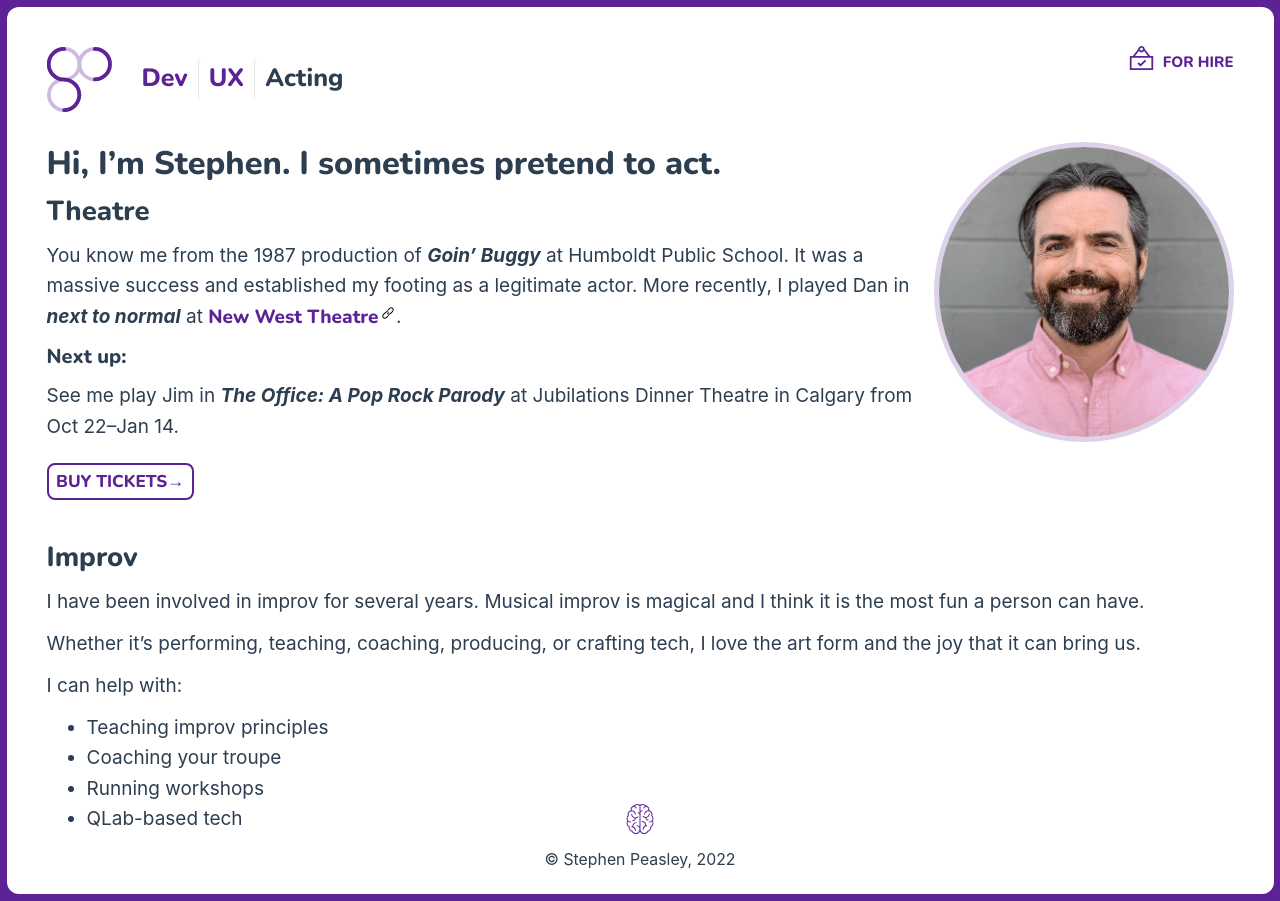
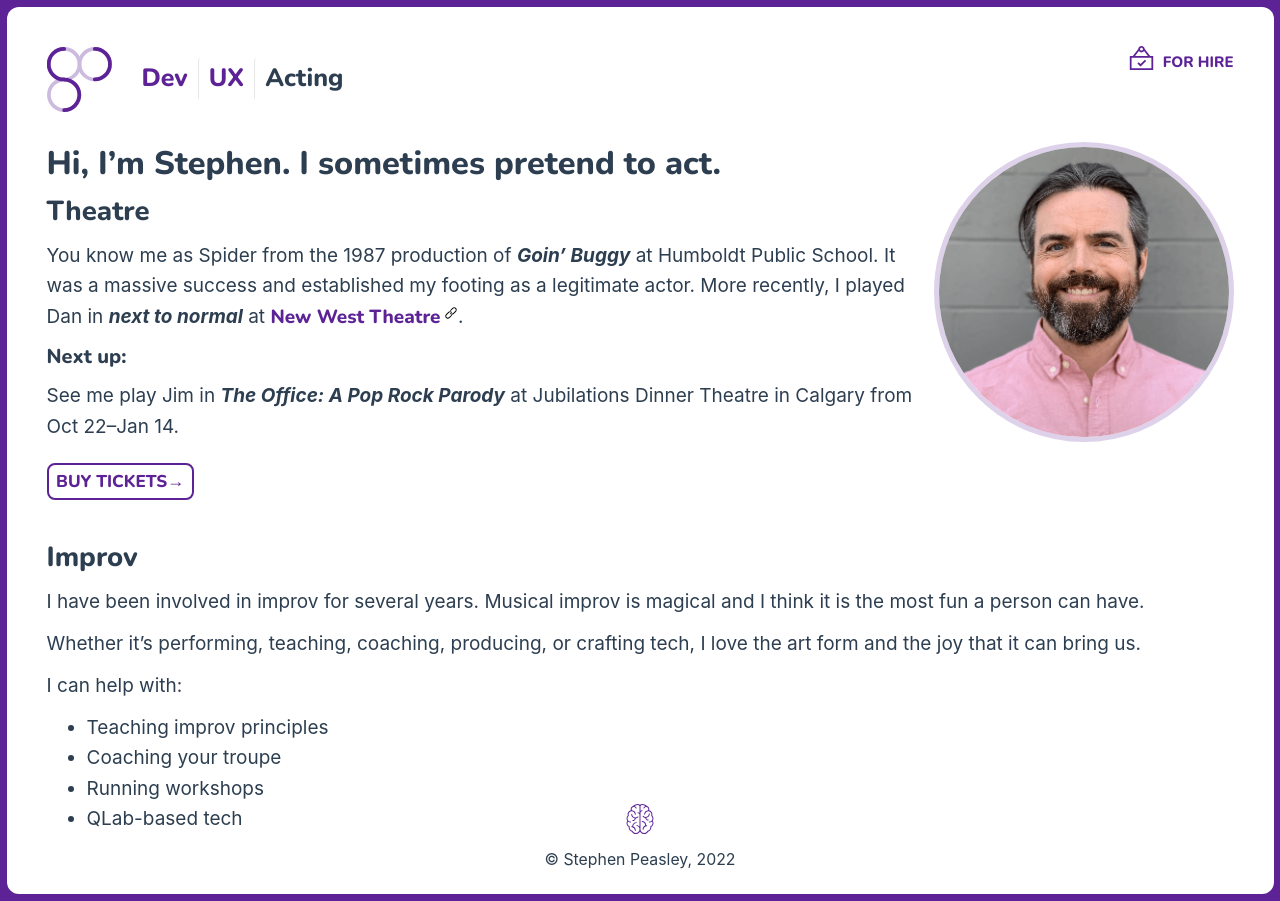
Before and after one commit to speasley/stephenpeasley, a Vue app: page /acting in a window 1280 px wide. Built offline with nearby package versions, Linux system fonts and the light colour scheme.

Commit message:
feat: add Spider to copy

```diff
--- a/src/views/Acting.vue
+++ b/src/views/Acting.vue
@@ -15,7 +15,7 @@ onMounted(() => {
     <section>
       <h2>Theatre</h2>
       <p>
-        You know me from the 1987 production of
+        You know me as Spider from the 1987 production of
         <cite>Goin&rsquo; Buggy</cite> at Humboldt Public School. It was a
         massive success and established my footing as a legitimate actor. More
         recently, I played Dan in <cite>next to normal</cite> at
```
